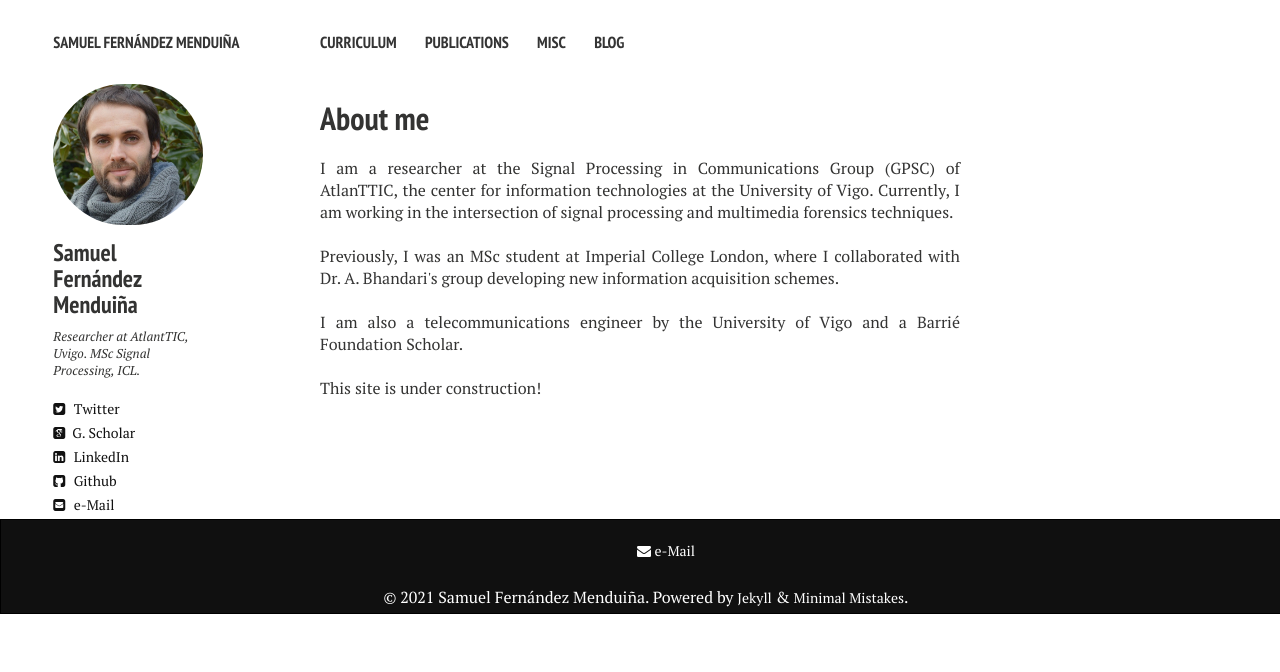
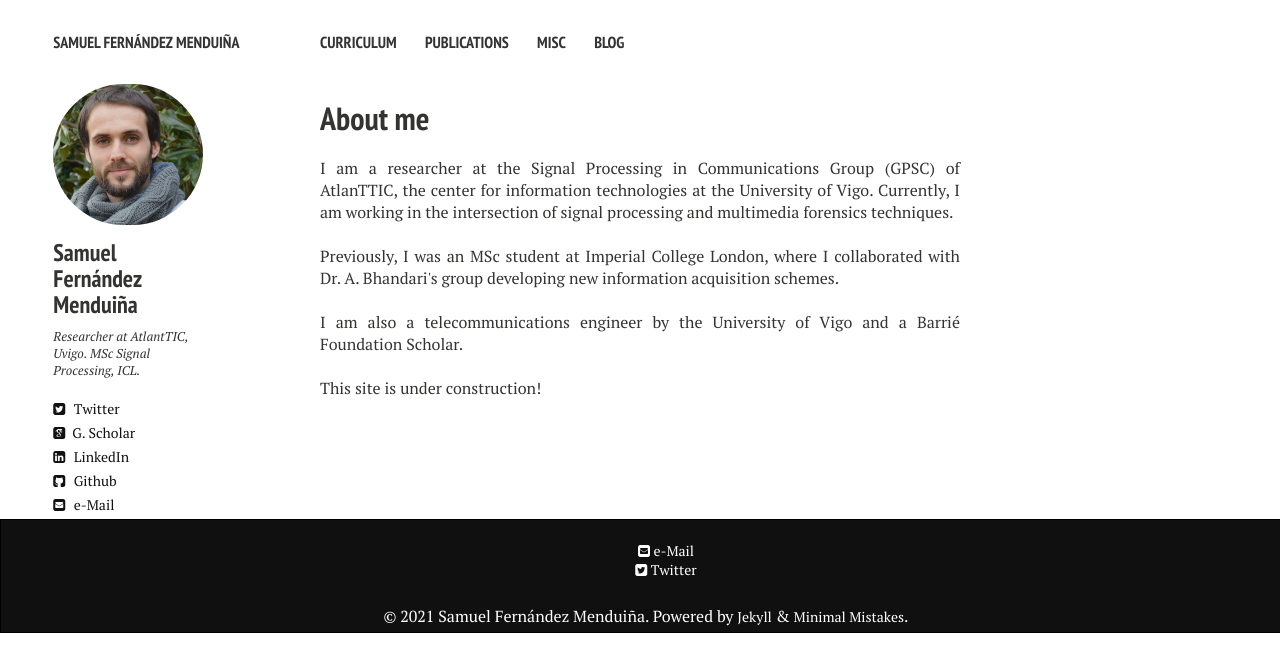
Before and after one commit to sf219/sfweb, a Jekyll site: the page built from index.md, in a window 1280 px wide. Shown: the top 672 px of the page. Built offline with Jekyll 4.4.1, drawn with Linux system fonts in a browser that asks for light colours; nearby versions of some CDN libraries.

Commit message:
Update _config.yml

```diff
--- a/_config.yml
+++ b/_config.yml
@@ -49,9 +49,11 @@ permalink:   /:categories/:title/
 footer:
   links:
     - label: "e-Mail"
-      icon: "fa fa-envelope"
+      icon: "fa fa-envelope-square"
       url: "mailto:sfmenduina@gts.uvigo.es"
-
+    - label: "Twitter"
+      icon: "fa fa-twitter-square"
+      url: "https://twitter.com/fm_samu7"
 
 kramdown:
   auto_ids: true
```
